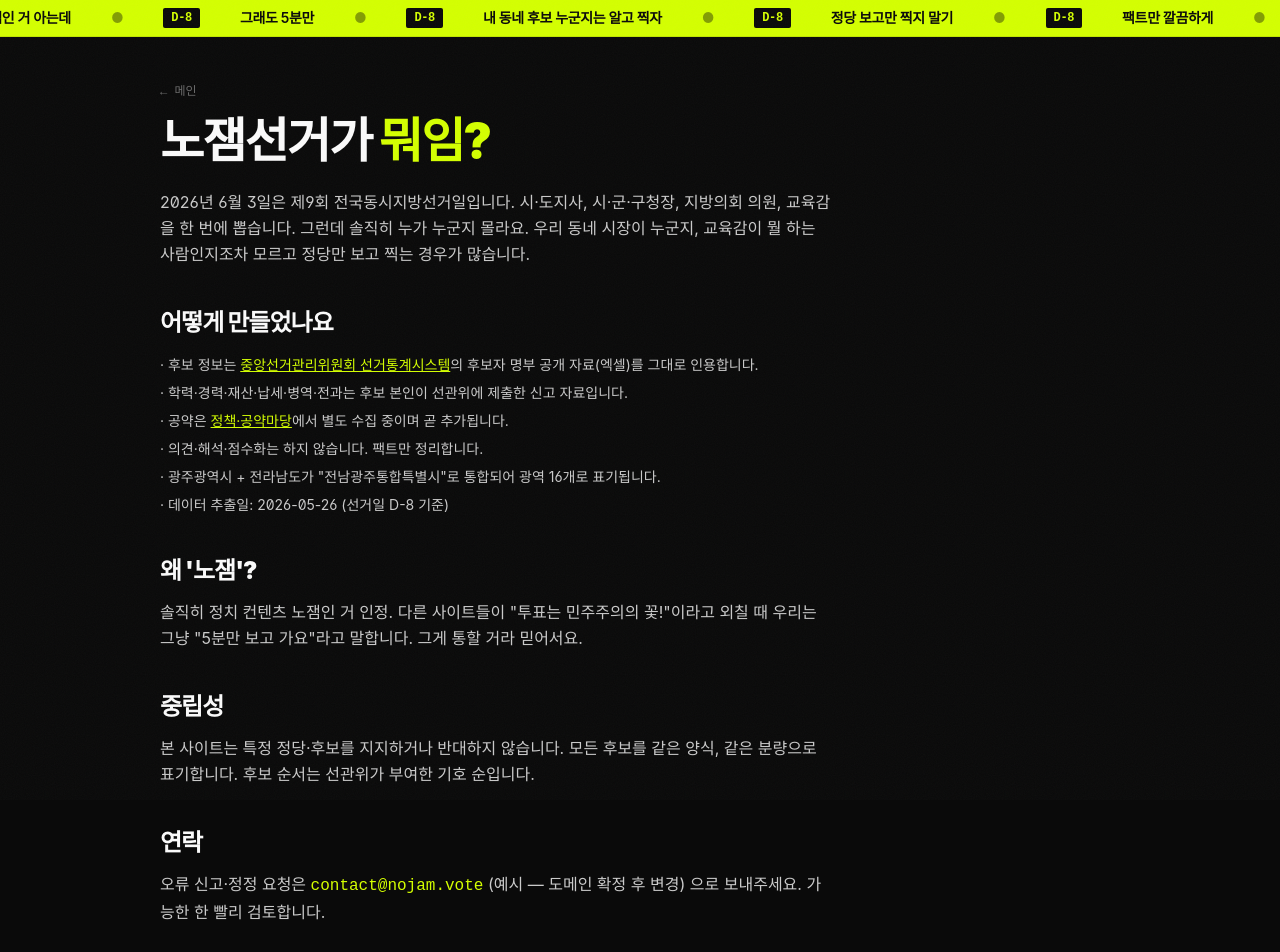
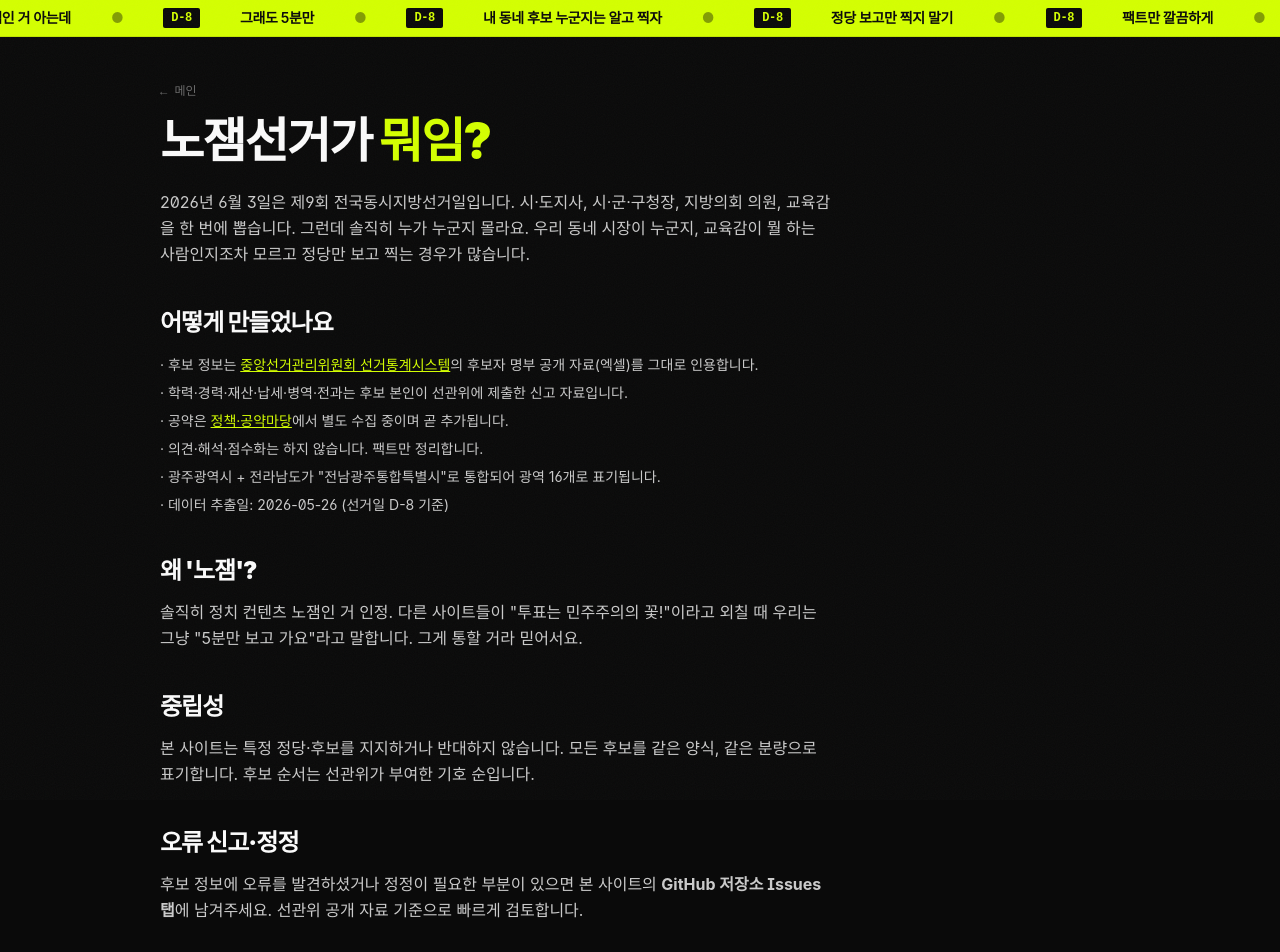
Before and after one commit to GimTaeGyun/nojam-election, a Next.js app: page /about in a window 1280 px wide. Shown: the top 952 px of the page. Built offline with nearby package versions, Linux system fonts and the light colour scheme.

Commit message:
실데이터 적용 + 도메인 갱신

```diff
--- a/app/[region]/opengraph-image.tsx
+++ b/app/[region]/opengraph-image.tsx
@@ -80,7 +80,7 @@ export default async function Image({ params }: { params: { region: string } })
             시·도지사 {govCount}명 · 교육감 {eduCount}명 · 30초 룰
           </span>
           <span style={{ color: "#d4ff00", fontFamily: "monospace" }}>
-            nojam.vote
+            nojam-election.vercel.app
           </span>
         </div>
       </div>
--- a/app/about/page.tsx
+++ b/app/about/page.tsx
@@ -43,10 +43,11 @@ export default function AboutPage() {
         같은 분량으로 표기합니다. 후보 순서는 선관위가 부여한 기호 순입니다.
       </p>
 
-      <h2 className="text-2xl font-black tracking-tightest mt-10">연락</h2>
+      <h2 className="text-2xl font-black tracking-tightest mt-10">오류 신고·정정</h2>
       <p className="mt-3 text-paper/80 leading-relaxed">
-        오류 신고·정정 요청은 <code className="text-neon">contact@nojam.vote</code> (예시 — 도메인 확정 후 변경)
-        으로 보내주세요. 가능한 한 빨리 검토합니다.
+        후보 정보에 오류를 발견하셨거나 정정이 필요한 부분이 있으면
+        본 사이트의 <strong>GitHub 저장소 Issues 탭</strong>에 남겨주세요.
+        선관위 공개 자료 기준으로 빠르게 검토합니다.
       </p>
     </article>
   );
--- a/app/layout.tsx
+++ b/app/layout.tsx
@@ -6,7 +6,7 @@ import { Footer } from "@/components/Footer";
 const SITE_NAME = "노잼선거";
 const SITE_DESC =
   "정치 노잼인 거 아는데, 5분만. 2026 지방선거 우리 동네 후보 팩트 정리.";
-const SITE_URL = "https://nojam.vote"; // 도메인 확정되면 변경
+const SITE_URL = "https://nojam-election.vercel.app"; // 커스텀 도메인 사면 변경
 
 export const metadata: Metadata = {
   metadataBase: new URL(SITE_URL),
--- a/app/opengraph-image.tsx
+++ b/app/opengraph-image.tsx
@@ -71,7 +71,7 @@ export default async function Image() {
             우리 동네 시·도지사 + 교육감 후보 · 팩트만 깔끔하게
           </span>
           <span style={{ color: "#d4ff00", fontFamily: "monospace" }}>
-            nojam.vote
+            nojam-election.vercel.app
           </span>
         </div>
       </div>
--- a/app/robots.ts
+++ b/app/robots.ts
@@ -3,6 +3,6 @@ import type { MetadataRoute } from "next";
 export default function robots(): MetadataRoute.Robots {
   return {
     rules: { userAgent: "*", allow: "/" },
-    sitemap: "https://nojam.vote/sitemap.xml",
+    sitemap: "https://nojam-election.vercel.app/sitemap.xml",
   };
 }
--- a/app/sitemap.ts
+++ b/app/sitemap.ts
@@ -1,7 +1,7 @@
 import type { MetadataRoute } from "next";
 import { REGIONS_META } from "@/data/regions";
 
-const SITE = "https://nojam.vote";
+const SITE = "https://nojam-election.vercel.app";
 
 export default function sitemap(): MetadataRoute.Sitemap {
   const now = new Date();
```
Also changed, not shown: 1 other file (tests, documents, lock files or other folders).
